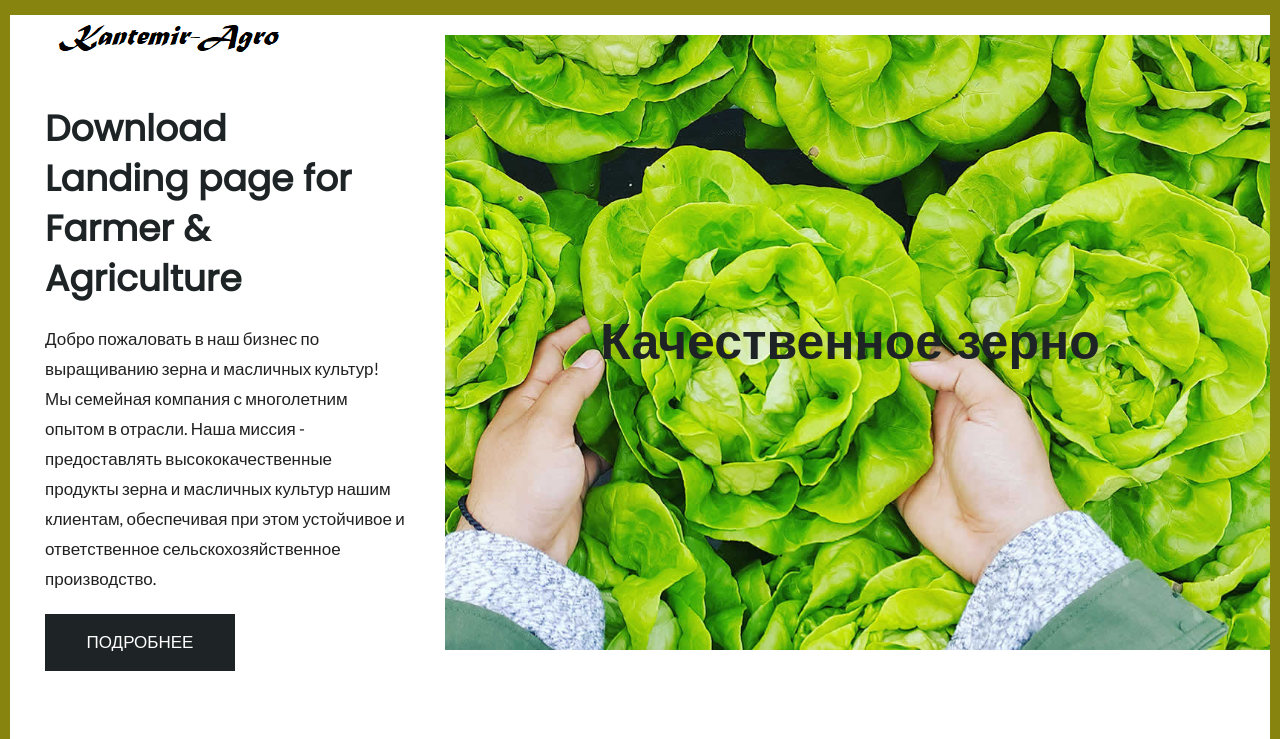
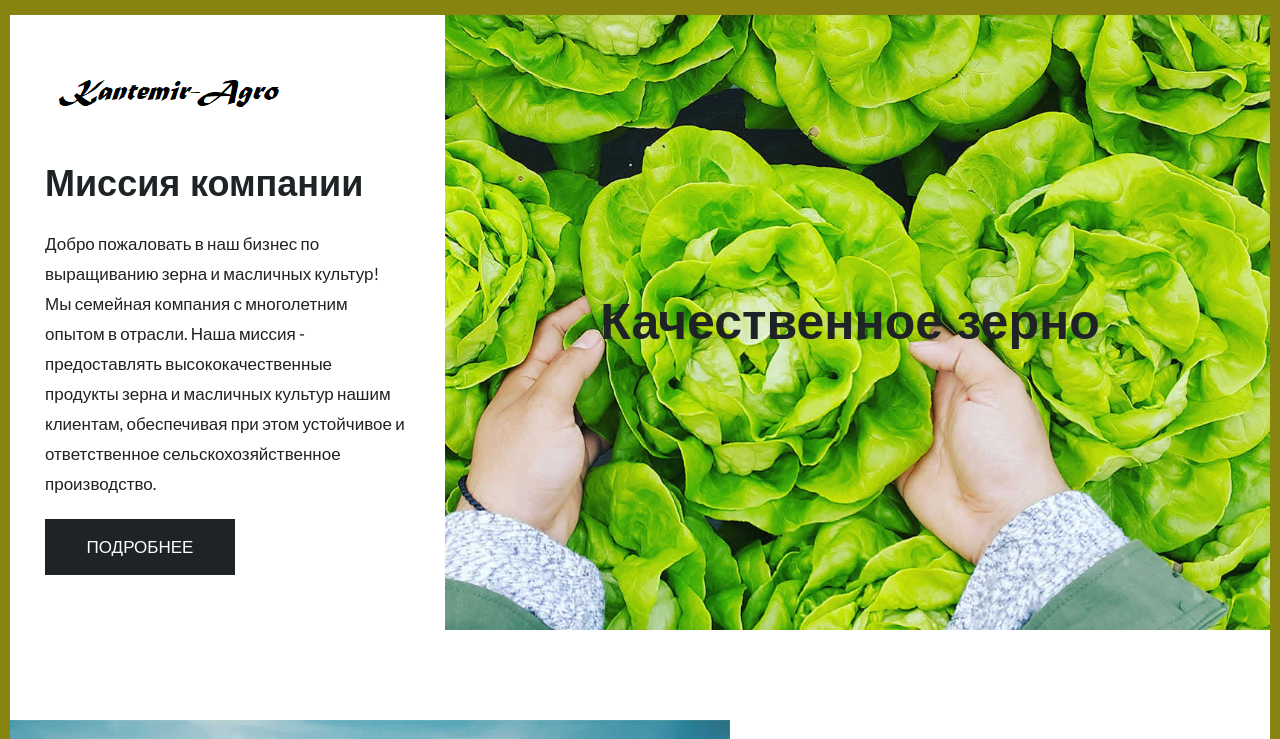
Before and after one commit to ree-l/Kantemir-Agro, a plain HTML site: page index.html in a window 1280 px wide. Shown: the top 739 px of the page. Drawn offline with nearby package versions, Linux system fonts and the light colour scheme.

Commit message:
Update index.html

```diff
--- a/index.html
+++ b/index.html
@@ -46,7 +46,7 @@
                   <div class="banner_main_text">
                      <img class="logo" src="images/logo.png" alt="#"/>
                      <div class="titlepage">
-                        <h2>Download<br> Landing page for <br>Farmer & <br>Agriculture</h2>
+                        <h2>Миссия компании </h2>
                         <p>Добро пожаловать в наш бизнес по выращиванию зерна и масличных культур! Мы семейная компания с многолетним опытом в отрасли. Наша миссия - предоставлять высококачественные продукты зерна и масличных культур нашим клиентам, обеспечивая при этом устойчивое и ответственное сельскохозяйственное производство.   </p>
                         <a class="read_more" href="#">Подробнее</a>
                      </div>
```
